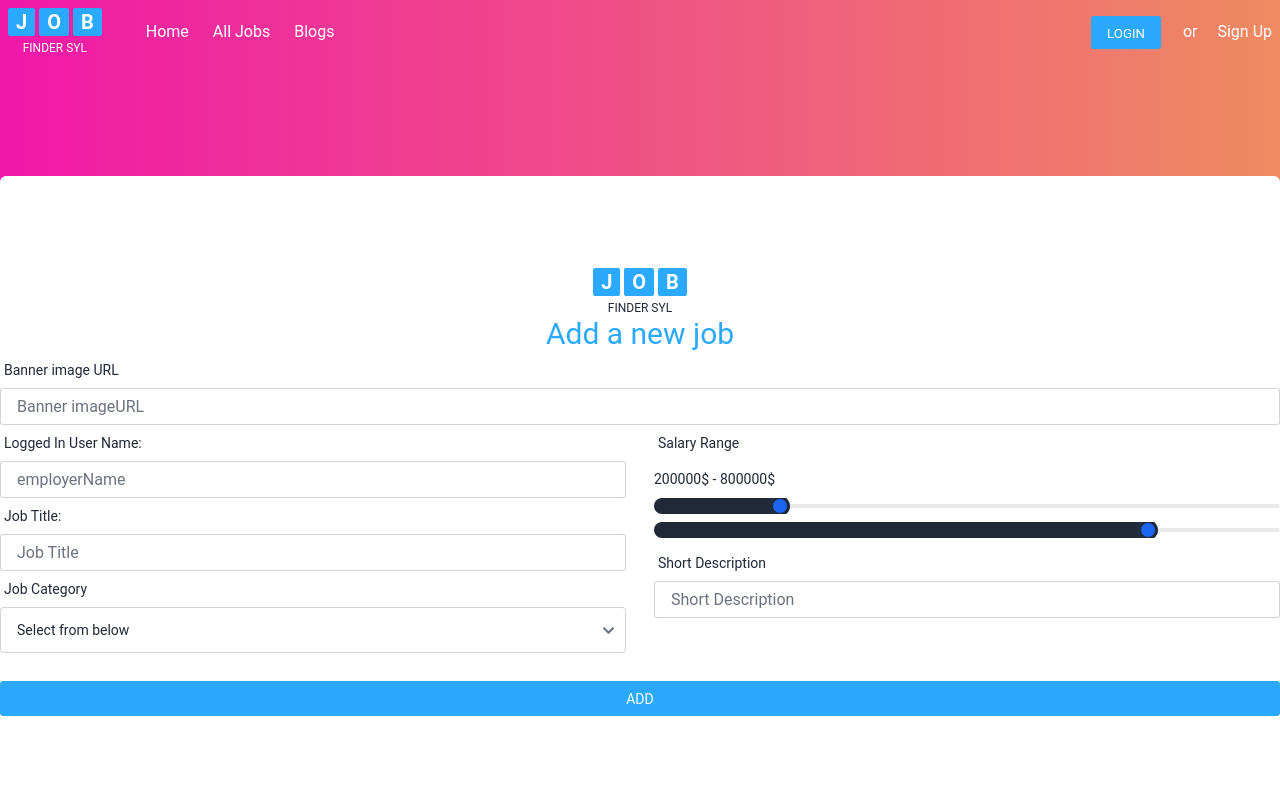
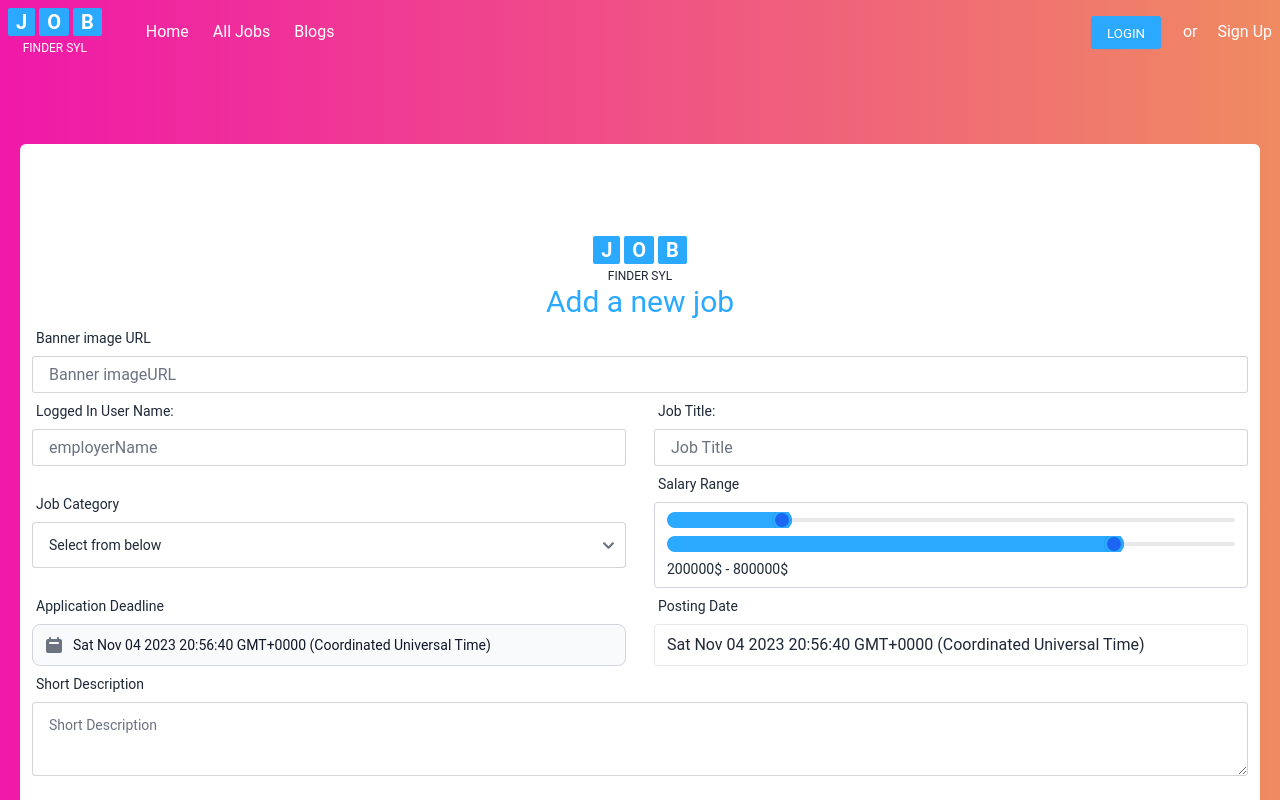
Before and after one commit to tawhid-choudhury/job-finder-client, a React (Vite) app: page /addajob in a window 1280 px wide. Shown: the top 800 px of the page. Built offline with nearby package versions, Linux system fonts and the light colour scheme; no server answers.

Commit message:
Add a job design complete

```diff
--- a/src/Pages/AddAJob/AddAJob.jsx
+++ b/src/Pages/AddAJob/AddAJob.jsx
@@ -2,18 +2,76 @@
 
 import { useContext, useState } from "react";
 import Logo from "../../sharedComponents/Logo";
+// import DatePicker, { ReactDatePicker } from "react-datepicker";
 import { AuthContext } from "../../providers/AuthProvider";
+import { Datepicker } from "flowbite-react";
+import swal from "sweetalert";
+
 
 
 const AddAJob = () => {
     const { user } = useContext(AuthContext);
     const [salarymin, setMin] = useState("200000");
     const [salarymax, setmax] = useState("800000");
+    // eslint-disable-next-line no-unused-vars
+    const [postDate, setpostDate] = useState(new Date());
+    const [deadline, setDeadline] = useState(new Date());
+
+    const handleDatePickerChange = (date) => {
+        setDeadline(date);
+        console.log(typeof (date));
+    };
+
+    const handleAdd = (e) => {
+        e.preventDefault();
+        const form = e.target;
+        const bannerImgUrl = form.bannerImgUrl.value;
+        const employerName = form.employerName.value;
+        const jobTitle = form.jobTitle.value;
+        const category = form.category.value;
+        const shortDes = form.shortDes.value;
+
+
+        console.log('bannerImgUrl:', bannerImgUrl);
+        console.log('employerName:', employerName);
+        console.log('jobTitle:', jobTitle);
+        console.log('category:', category);
+        console.log('salarymin:', salarymin);
+        console.log('salarymax:', salarymax);
+        console.log('postDate:', postDate);
+        console.log('deadline:', deadline);
+        console.log('shortDes:', shortDes);
+
+        if (!bannerImgUrl) {
+            swal("Warning", "Please enter a banner image URL", "warning");
+            return;
+        }
+        if (!employerName) {
+            swal("Warning", "Please enter the employer's name", "warning");
+            return;
+        }
+        if (!jobTitle) {
+            swal("Warning", "Please enter a job title", "warning");
+            return;
+        }
+        if (!category) {
+            swal("Warning", "Please enter a category", "warning");
+            return;
+        }
+        if (!shortDes) {
+            swal("shortDes", "Please enter a short description", "warning");
+            return;
+        }
+
+
+
+    }
+
     return (
-        <div className="min-w-full min-h-screen bg-opacity-50 w-full h-full bg-gradient-to-r from-warning via-secondary to-warning animate-gradient top-0 pt-44">
-            <div className="bg-white flex flex-col justify-center items-center max-w-[1600px] m-auto py-20 rounded-md">
-                {/* onSubmit={handleAdd} */}
-                <form className="w-full max-w-7xl" >
+        <div className="min-w-full min-h-screen bg-opacity-50 w-full h-full bg-gradient-to-r from-warning via-secondary to-warning animate-gradient top-0 py-36 px-5">
+            <div className="bg-white flex flex-col justify-center items-center max-w-[1600px] m-auto py-10 lg:py-20 rounded-md px-3">
+                {/* */}
+                <form className="w-full max-w-7xl" onSubmit={handleAdd}>
                     <div className="pt-3 hidden lg:block">
                         <Logo></Logo>
                     </div>
@@ -27,7 +85,7 @@ const AddAJob = () => {
                         {/* onChange={handleImage} */}
                         <input type="text" name="bannerImgUrl" placeholder="Banner imageURL" className="input input-bordered w-full" />
                     </div>
-
+                    <div>
                         <div className="grid md:grid-cols-2 gap-7">
                             <div>
                                 <div className="w-full">
@@ -36,15 +94,19 @@ const AddAJob = () => {
                                     </label>
                                     <input type="text" placeholder="employerName" name="employerName" className="input input-bordered w-full" defaultValue={user?.displayName} />
                                 </div>
-
+                            </div>
+                            <div>
                                 <div className="w-full">
                                     <label className="label">
                                         <span className="label-text">Job Title:</span>
                                     </label>
                                     <input type="text" placeholder="Job Title" name="jobTitle" className="input input-bordered w-full" />
                                 </div>
+                            </div>
+                        </div>
 
-
+                        <div className="grid md:grid-cols-2 gap-7 items-center">
+                            <div>
                                 <div className="w-full">
                                     <label className="label">
                                         <span className="label-text">Job Category</span>
@@ -61,30 +123,54 @@ const AddAJob = () => {
                                 </div>
                             </div>
 
+
+
                             <div>
-
                                 <div className="w-full">
                                     <label className="label">
                                         <span className="label-text">Salary Range</span>
                                     </label>
-                                <p className="text-sm py-2">{salarymin}$ - {salarymax}$</p>
-                                <input onChange={(e) => { setMin(e.target.value) }} name="salarymin" type="range" min="10000" max="1000000" defaultValue={salarymin} className="range range-xs" />
-                                <input onChange={(e) => { setmax(e.target.value) }} name="salarymin" type="range" min="10000" max="1000000" defaultValue={salarymax} className="range range-xs" />
+                                    <div className="border-[1px] border-gray-300 px-3 py-2 rounded">
+                                        <input onChange={(e) => { setMin(e.target.value) }} name="salarymin" type="range" min="10000" max="1000000" defaultValue={salarymin} className="range range-xs range-primary" />
+                                        <input onChange={(e) => { setmax(e.target.value) }} name="salarymin" type="range" min="10000" max="1000000" defaultValue={salarymax} className="range range-xs range-primary" />
+                                        <p className="text-sm">{salarymin}$ - {salarymax}$</p>
                                     </div>
+                                </div>
+                            </div>
+                        </div>
+                        <div className="grid md:grid-cols-2 gap-7">
+                            <div className="w-full">
+                                <label className="label">
+                                    <span className="label-text">Application Deadline</span>
+                                </label>
+                                <Datepicker name="selectedDate" value={deadline}
+                                    minDate={postDate}
+                                    onSelectedDateChanged={handleDatePickerChange} />
+                            </div>
+                            <div className="w-full">
+                                <label className="label">
+                                    <span className="label-text">Posting Date</span>
+                                </label>
+                                <p className="border-[1px] px-3 py-2 rounded">{postDate.toString()}</p>
+                            </div>
+                        </div>
+                    </div>
+
+
+
                     <div className="w-full">
                         <label className="label">
                             <span className="label-text">Short Description</span>
                         </label>
-                                <input type="text" placeholder="Short Description" name="shortDes" className="input input-bordered w-full" />
-                            </div>
-                        </div>
+                        {/* <input type="text" placeholder="Short Description" name="shortDes" className="input input-bordered w-full" /> */}
+                        <textarea type="text" placeholder="Short Description" name="shortDes" className="textarea textarea-bordered rounded w-full"></textarea>
                     </div>
                     <input type="submit" value="Add" className="btn btn-block btn-primary my-7 " />
 
                 </form>
 
 
-            </div>
+            </div >
 
         </div >
     );
```
Lines whose indentation alone changed are shown as unchanged.
